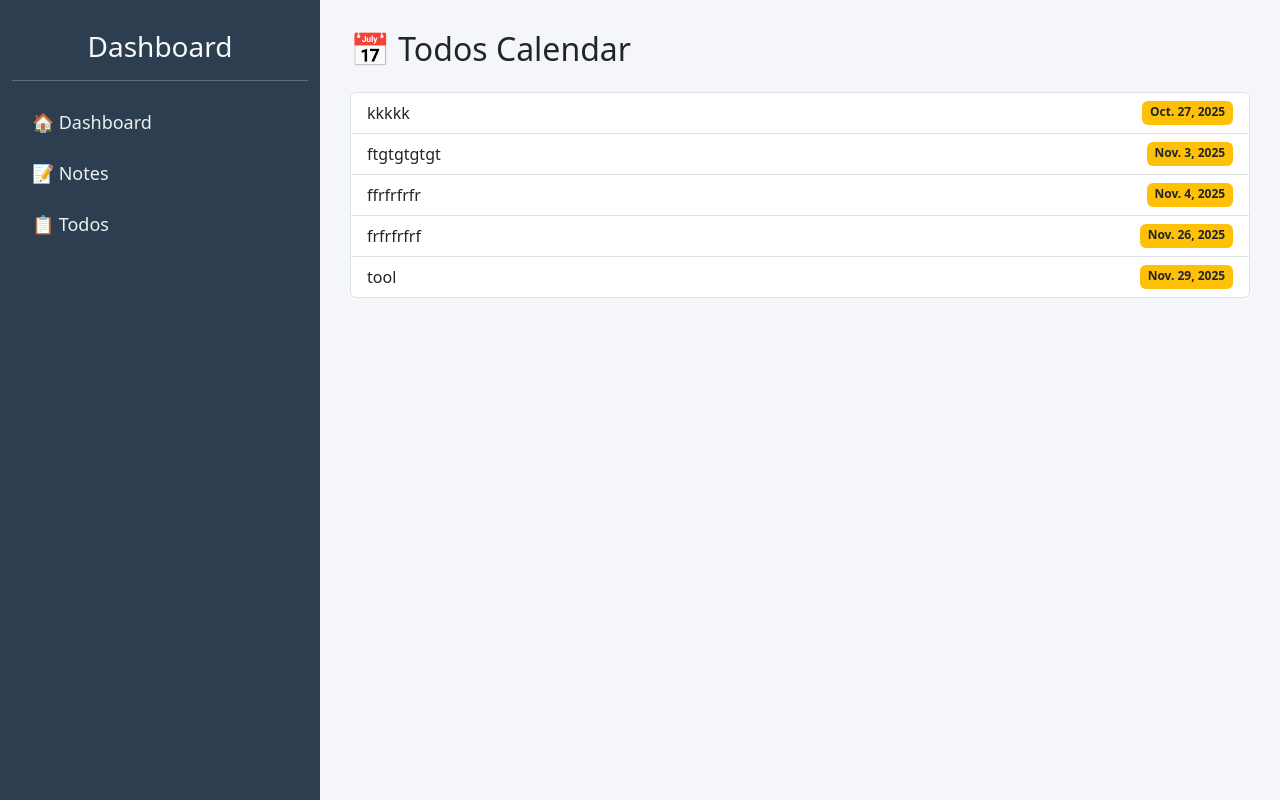
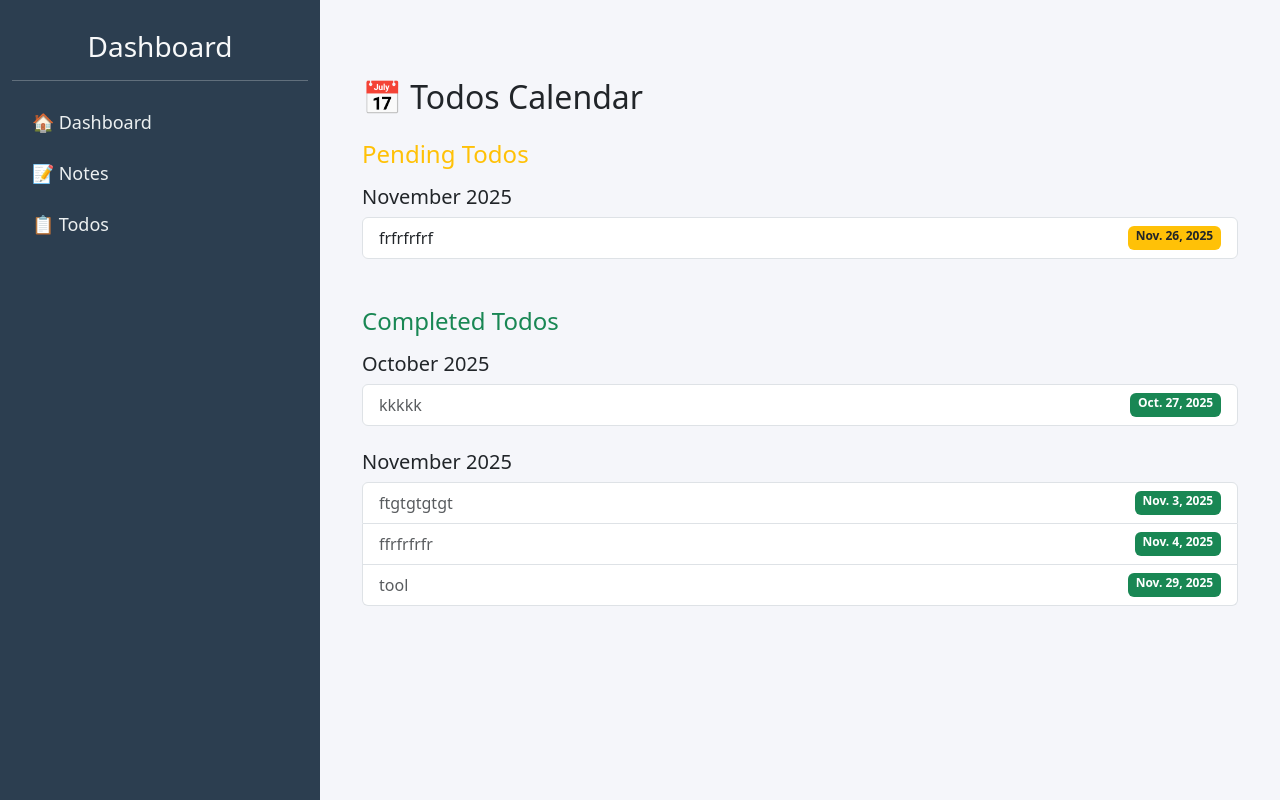
Before and after one commit to AmmarKhalid2022skipq/notestodos, a Django app: page /todos/calendar/ in a window 1280 px wide. Run offline with Django 5.2, Linux system fonts and the light colour scheme; data comes from the database, SQL or seed files in the repository; both versions use the stored data as it was after the commit.

Commit message:
Todos Calendar add calendar for close or open todo

```diff
--- a/core/templates/todos_calendar.html
+++ b/core/templates/todos_calendar.html
@@ -1,10 +1,15 @@
 {% extends "layout.html" %}
 
 {% block content %}
+<div class="container py-5">
     <h2 class="mb-4">📅 Todos Calendar</h2>
 
-{% if todos %}
-    <ul class="list-group">
+    <!-- Pending Todos -->
+    <h4 class="text-warning">Pending Todos</h4>
+    {% if grouped_pending %}
+        {% for month, todos in grouped_pending.items %}
+            <h5 class="mt-3">{{ month }}</h5>
+            <ul class="list-group mb-4">
                 {% for todo in todos %}
                     <li class="list-group-item d-flex justify-content-between">
                         {{ todo.task }}
@@ -12,7 +17,27 @@
                     </li>
                 {% endfor %}
             </ul>
+        {% endfor %}
     {% else %}
-    <p>No todos with due dates yet.</p>
+        <p>No pending todos.</p>
     {% endif %}
+
+    <!-- Completed Todos -->
+    <h4 class="text-success mt-5">Completed Todos</h4>
+    {% if grouped_completed %}
+        {% for month, todos in grouped_completed.items %}
+            <h5 class="mt-3">{{ month }}</h5>
+            <ul class="list-group mb-4">
+                {% for todo in todos %}
+                    <li class="list-group-item d-flex justify-content-between text-muted">
+                        {{ todo.task }}
+                        <span class="badge bg-success">{{ todo.due_date }}</span>
+                    </li>
+                {% endfor %}
+            </ul>
+        {% endfor %}
+    {% else %}
+        <p>No completed todos.</p>
+    {% endif %}
+</div>
 {% endblock %}
--- a/core/views.py
+++ b/core/views.py
@@ -1,9 +1,10 @@
 from django.shortcuts import render, get_object_or_404, redirect
 from .models import Note, Todo
 from .forms import NoteForm, TodoForm
-from django.db.models import Q
 
-# Dashboard view
+# ---------------------------
+# Dashboard
+# ---------------------------
 def dashboard(request):
     query = request.GET.get("q", "")
 
@@ -25,9 +26,9 @@ def dashboard(request):
     return render(request, "dashboard.html", context)
 
 
-# ----------------------
+# ---------------------------
 # Notes CRUD
-# ----------------------
+# ---------------------------
 def notes_list(request):
     notes = Note.objects.all().order_by("-created_at")
     return render(request, "notes_list.html", {"notes": notes})
@@ -59,9 +60,9 @@ def notes_delete(request, id):
     return redirect("notes_list")
 
 
-# ----------------------
+# ---------------------------
 # Todos CRUD
-# ----------------------
+# ---------------------------
 def todos_list(request):
     todos = Todo.objects.all().order_by("-created_at")
     return render(request, "todos_list.html", {"todos": todos})
@@ -91,10 +92,29 @@ def todos_delete(request, id):
     todo = get_object_or_404(Todo, id=id)
     todo.delete()
     return redirect("todos_list")
-from django.shortcuts import render
-from .models import Todo
 
+
+# ---------------------------
+# Todos Calendar
+# ---------------------------
 def todos_calendar(request):
-    # Fetch all todos that have a due date
-    todos = Todo.objects.filter(due_date__isnull=False).order_by("due_date")
-    return render(request, "todos_calendar.html", {"todos": todos})
+    # Pending and completed todos
+    pending_todos = Todo.objects.filter(due_date__isnull=False, done=False).order_by("due_date")
+    completed_todos = Todo.objects.filter(due_date__isnull=False, done=True).order_by("due_date")
+
+    # Group todos by month
+    def group_by_month(todos):
+        grouped = {}
+        for todo in todos:
+            month = todo.due_date.strftime("%B %Y")  # e.g., "October 2025"
+            grouped.setdefault(month, []).append(todo)
+        return grouped
+
+    grouped_pending = group_by_month(pending_todos)
+    grouped_completed = group_by_month(completed_todos)
+
+    context = {
+        "grouped_pending": grouped_pending,
+        "grouped_completed": grouped_completed,
+    }
+    return render(request, "todos_calendar.html", context)
```
Also changed, not shown: db.sqlite3. Lines whose indentation alone changed are shown as unchanged.
